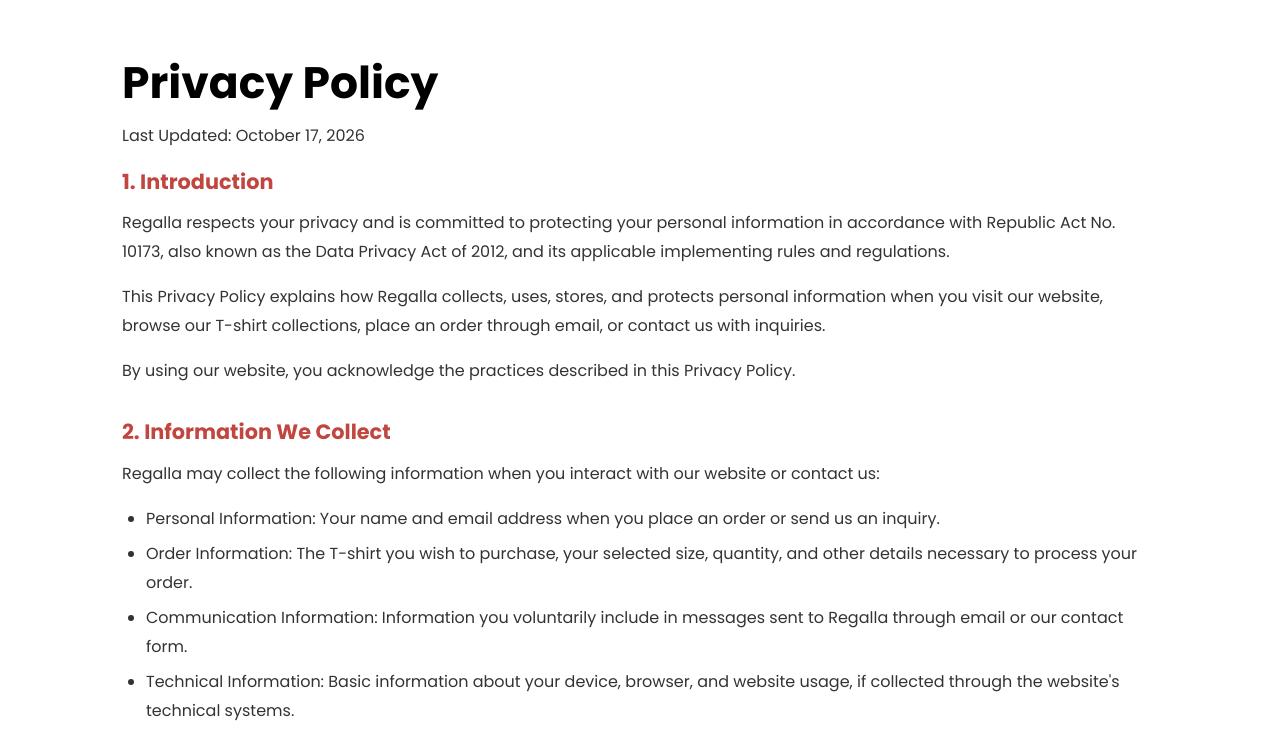
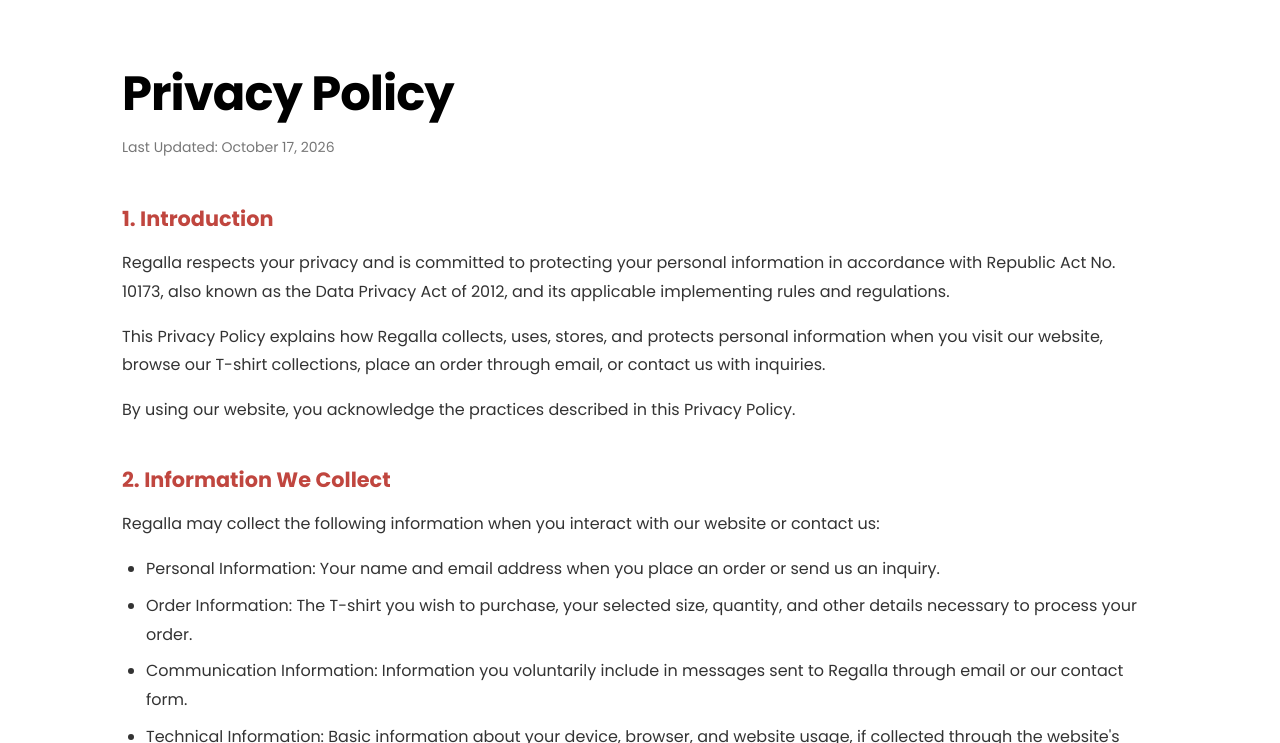
Before and after one commit to asgatus-dev/regalla, a plain HTML site: page privacy-policy.html in a window 1280 px wide. Shown: the part 50-793 px from the top of the page. Drawn offline with nearby package versions, Linux system fonts and the light colour scheme.

Commit message:
Update privacy-policy.css

```diff
--- a/css/privacy-policy.css
+++ b/css/privacy-policy.css
@@ -1,66 +1,39 @@
 /* Styling for Regalla's Privacy Policy Page*/
-
-html, body {
-  width: 100%;
-  margin: 0;
-}
-
-body {
-  min-height: 100vh;
-  display: flex;
-  flex-direction: column;
-  font-family: "Poppins", system-ui, sans-serif;
-  background: #FFFFFF;
-  color: #000000;
-}
-
-/* ---------- Header ---------- */
-/* Shared styling is inherited from home.css */
-
-.site-header {
-  width: 100%;
-  flex-shrink: 0;
-}
-
-.brand__logo {
-  width: 46px;
-  height: auto;
-  flex-shrink: 0;
-}
-
-/* ---------- Main Privacy Policy Content ---------- */
 
 .privacy-policy {
   flex: 1;
   width: 100%;
   max-width: 1100px;
   margin: 0 auto;
-  padding: 3rem 2rem;
+  padding: 3.5rem 2rem;
+  background: #FFFFFF;
 }
 
-/* Main Heading */
+/* ---------- Main Title ---------- */
 
 .privacy-policy h1 {
   font-family: "Poppins", sans-serif;
-  font-size: clamp(2rem, 4vw, 2.75rem);
+  font-size: clamp(2.25rem, 4vw, 3rem);
   font-weight: 700;
   line-height: 1.2;
   color: #000000;
   margin: 0 0 0.75rem;
+  letter-spacing: -0.02em;
 }
 
-/* Last Updated */
+/* ---------- Last Updated ---------- */
 
-.last-updated {
-  font-size: 0.9rem;
-  color: #666666;
-  margin-bottom: 2.5rem;
+.privacy-policy .last-updated {
+  font-size: 0.875rem;
+  font-weight: 400;
+  color: #777777;
+  margin: 0 0 2.75rem;
 }
 
-/* Sections */
+/* ---------- Policy Sections ---------- */
 
 .privacy-policy section {
-  margin-bottom: 2rem;
+  margin-bottom: 2.5rem;
 }
 
 .privacy-policy h2 {
@@ -69,7 +42,7 @@ body {
   font-weight: 700;
   line-height: 1.4;
   color: #C0463F;
-  margin-bottom: 0.85rem;
+  margin: 0 0 1rem;
 }
 
 .privacy-policy p {
@@ -78,42 +51,36 @@ body {
   font-weight: 400;
   line-height: 1.8;
   color: #333333;
-  margin-bottom: 1rem;
+  margin: 0 0 1rem;
 }
 
-/* Lists */
+/* ---------- Lists ---------- */
 
 .privacy-policy ul {
   padding-left: 1.5rem;
-  margin-bottom: 1.25rem;
+  margin: 0 0 1.25rem;
 }
 
 .privacy-policy li {
   font-family: "Poppins", sans-serif;
   font-size: 1rem;
+  font-weight: 400;
   line-height: 1.8;
   color: #333333;
-  margin-bottom: 0.4rem;
+  margin-bottom: 0.5rem;
 }
 
-/* Links */
+/* ---------- Links ---------- */
 
 .privacy-policy a {
   color: #C0463F;
   text-decoration: underline;
+  text-underline-offset: 3px;
   transition: color 0.2s ease;
 }
 
 .privacy-policy a:hover {
   color: #E8392B;
-}
-
-/* ---------- Footer ---------- */
-/* Shared styling is inherited from home.css */
-
-.site-footer {
-  width: 100%;
-  flex-shrink: 0;
 }
 
 /* ---------- Responsive Design ---------- */
@@ -135,6 +102,11 @@ body {
   .privacy-policy p,
   .privacy-policy li {
     font-size: 0.9rem;
+    line-height: 1.75;
+  }
+
+  .privacy-policy section {
+    margin-bottom: 2rem;
   }
 
 }
@@ -145,8 +117,8 @@ body {
     padding: 2rem 1.25rem;
   }
 
-  .last-updated {
-    font-size: 0.8rem;
+  .privacy-policy .last-updated {
+    margin-bottom: 2rem;
   }
 
 }
```
